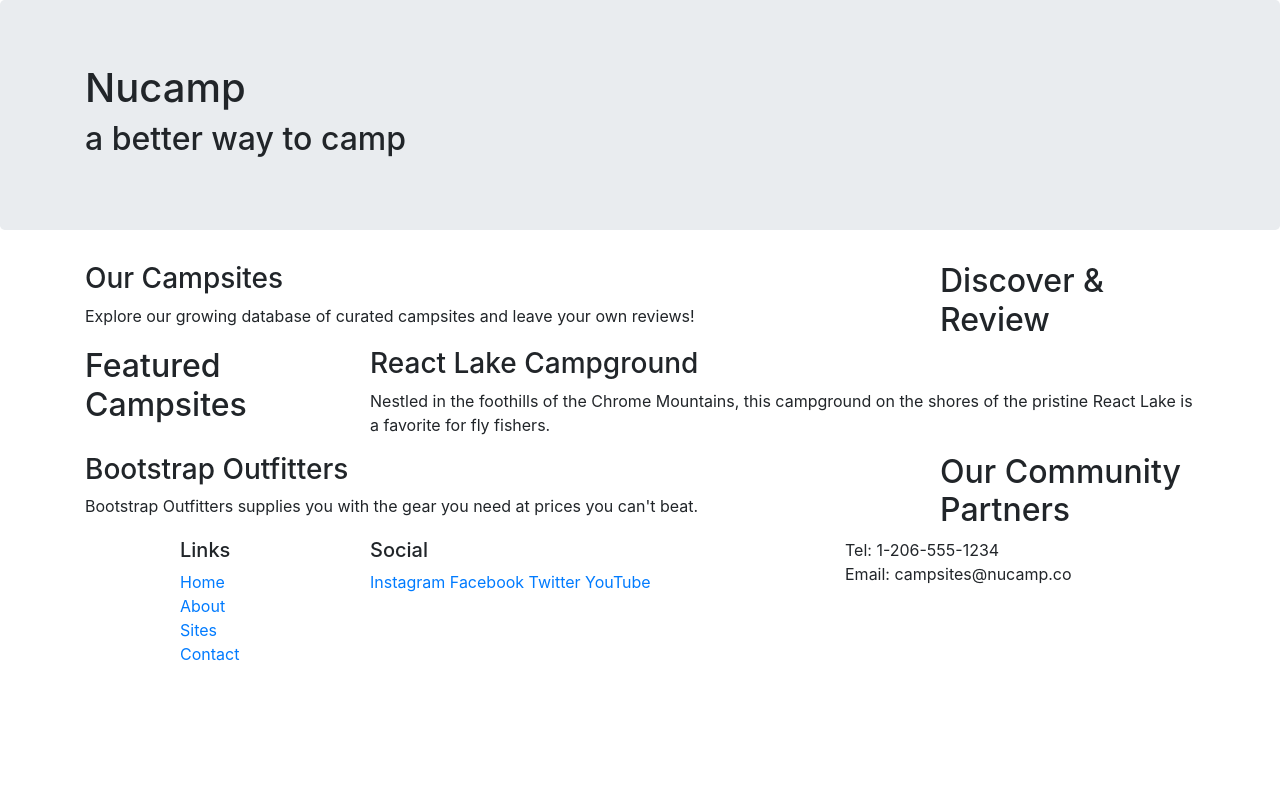
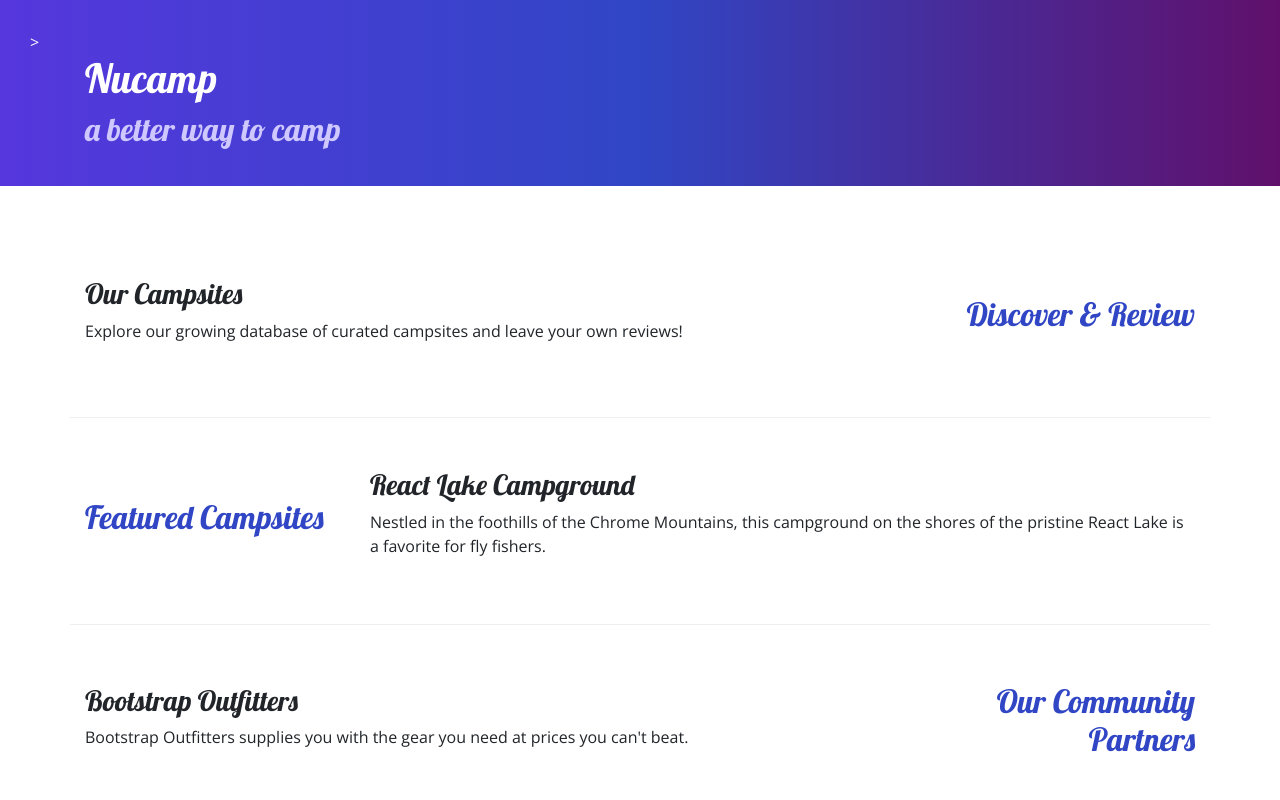
Before and after one commit to kendylleifheit-rgb/Bootstrap, a website: page index.html in a window 1280 px wide. Shown: the top 800 px of the page. Drawn offline with nearby package versions, Linux system fonts and the light colour scheme.

Commit message:
Adding Custom Styles

```diff
--- /dev/null
+++ b/css/styles.css
@@ -0,0 +1,31 @@
+body {
+    font-family: "Open Sans", sans-serif;
+}
+
+h1, h2, h3 {
+    font-family: "Lobster", cursive;
+}
+
+h2 {
+    color: #3046C5;
+}
+
+header h2 {
+    color: #CEC8FF;
+}
+
+footer {
+    background-image: linear-gradient(#CEC8FF, white);
+    padding: 20px 0;
+}
+
+.jumbotron {
+    padding: 30px;
+    background-image: linear-gradient(to right, #5637DD, #3046C5, #60106B);
+    color: white;
+}
+
+.row-content {
+    padding: 50px 0;
+    border-bottom: 1px ridge;
+    min-height: 200px;
--- a/index.html
+++ b/index.html
@@ -9,12 +9,16 @@
     <!-- Bootstrap CSS -->
     <link rel="stylesheet" href="node_modules/bootstrap/dist/css/bootstrap.min.css" />
 
-    <title>Add text here</title>
+    <!-- Additional CSS must be placed after Bootstrap CSS -->
+    <link rel="stylesheet" href="https://fonts.googleapis.com/css?family=Lobster|Open+Sans" />
+    <link rel="stylesheet" href="css/styles.css" />
+    <title>NuCamp: A Better Way To Camp</title>
 </head>
 
 <body>
 
-        <header class="jumbotron">
+        <header class="jumbotron jumbotron-fluid">
+>
         <div class="container">
             <div class="row">
                 <div class="col">
@@ -26,9 +30,9 @@
     </header>
 
        <div class="container">
-        <div class="row">
+        <div class="row row-content align-items-center">
             <div class="col-sm-4 order-sm-last col-md-3">
-                <h2>Discover & Review</h2>
+                <h2 class="text-sm-right">Discover & Review</h2>
             </div>
             <div class="col">
                 <h3>Our Campsites</h3>
@@ -36,7 +40,7 @@
             </div>
         </div>
 
-        <div class="row">
+        <div class="row row-content align-items-center">
             <div class="col-sm-4 col-md-3">
                 <h2>Featured Campsites</h2>
             </div>
@@ -46,9 +50,9 @@
             </div>
         </div>
 
-        <div class="row">
+         <div class="row row-content align-items-center">
              <div class="col-sm-4 order-sm-last col-md-3">
-                <h2>Our Community Partners</h2>
+                <h2 class="text-sm-right"> Our Community Partners</h2>
             </div>
             <div class="col">
                 <h3>Bootstrap Outfitters</h3>
@@ -70,14 +74,14 @@
                         <li><a href="#">Contact</a></li>
                     </ul>
                 </div>
-                <div class="col-6 col-sm-5">
+                <div class="col-6 col-sm-5 text-center">
                     <h5>Social</h5>
                     <a href="http://instagram.com/">Instagram</a>
                     <a href="http://facebook.com/">Facebook</a>
                     <a href="http://twitter.com/">Twitter</a>
                     <a href="http://youtube.com/">YouTube</a>
                 </div>
-                <div class="col-sm-4">
+                <div class="col-sm-4 text-center">
                     Tel: 1-206-555-1234<br />
                     Email: campsites@nucamp.co
                 </div>
```
